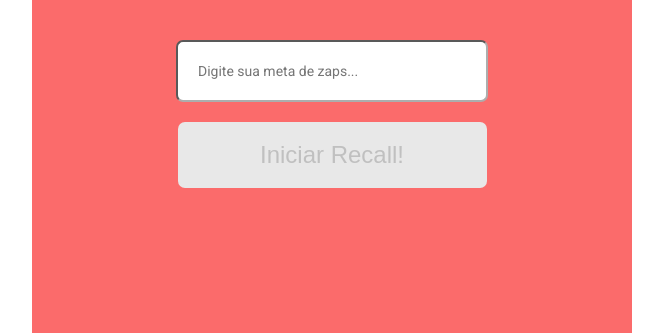
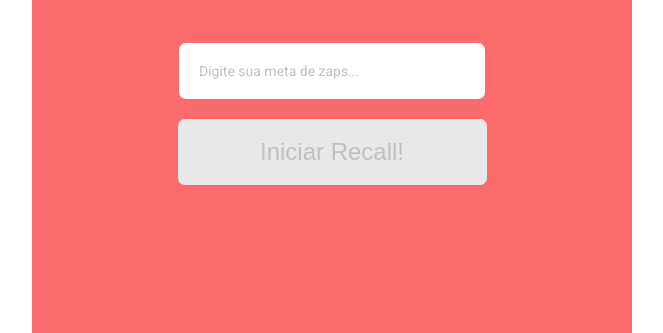
Before and after one commit to AleCostaS/projeto8-zaprecall, a React app: page / in a window 1280 px wide. Shown: the part 467-800 px from the top of the page, without its empty margins (308-971 px from the left). Built offline with nearby package versions, Linux system fonts and the light colour scheme; a web font is replaced by a local one.

Commit message:
mudando a tela e verificando a meta

```diff
--- a/src/CSS/reset.css
+++ b/src/CSS/reset.css
@@ -15,7 +15,7 @@ table, caption, tbody, tfoot, thead, tr, th, td,
 article, aside, canvas, details, embed,
 figure, figcaption, footer, header, hgroup,
 menu, nav, output, ruby, section, summary,
-time, mark, audio, video {
+time, mark, audio, video, input {
 	margin: 0;
 	padding: 0;
 	border: 0;
--- a/src/CSS/style.css
+++ b/src/CSS/style.css
@@ -2,6 +2,7 @@
 
 body {
     font-family: 'Roboto', sans-serif;
+    box-sizing: border-box;
 
     display: flex;
     justify-content: center;
@@ -33,7 +34,7 @@ h1 {
 }
 
 .meta input {
-    color: #ADADAD;
+    background-color: #FFFFFF;
     font-family: 'Roboto';
     font-style: normal;
     font-weight: 400;
@@ -44,10 +45,12 @@ h1 {
     padding-left: 20px;
     border-radius: 7px;
     border-color: #ADADAD;
+    color: #FB6B6B;
 }
 
-.meta input :placeholder {
+.meta input::placeholder {
     margin-left: 20px;
+    color: #C0C0C0;
 }
 
 .botão {
@@ -65,7 +68,13 @@ h1 {
     align-items: center;
 }
 
-.desativado{
+.desativado {
     background-color: #E8E8E8;
     color: #C0C0C0;
 }
+
+.ativado {
+    background-color: #FFFFFF;
+    color: #D70900;
+    border: 5px #D70900;
+}
--- /dev/null
+++ b/src/components/Meta.js
@@ -0,0 +1,26 @@
+import logo from '../img/logo.png';
+
+export default function Meta(props){
+    const metaValida = (e) => {
+        if (isNaN(e.target.value) || parseInt(e.target.value) < 1 || e.target.value === ''){
+            document.querySelector('.botão').classList.add('desativado')
+            document.querySelector('.botão').classList.remove('ativado')
+            document.querySelector('.botão').removeEventListener('click', props.mudarTela);
+        } else {
+            document.querySelector('.botão').classList.remove('desativado')
+            document.querySelector('.botão').classList.add('ativado')
+            document.querySelector('.botão').addEventListener('click', props.mudarTela);
+        }
+    };
+
+    return (
+        <>
+            <div className='meta'>
+                <img src={logo} />
+                <h1>ZapRecall</h1>
+                <input placeholder='Digite sua meta de zaps...' onChange={metaValida}></input>
+                {props.button}
+            </div>
+        </>
+    );
+}
--- a/src/index.js
+++ b/src/index.js
@@ -1,17 +1,31 @@
 import ReactDOM from 'react-dom';
+import React from "react";
+import Meta from './components/Meta';
 
 import './CSS/reset.css';
 import './CSS/style.css';
-import logo from './img/logo.png'
+
+
+
+function App() {
+    const [tela, setTela] = React.useState(0);
+
+    if (tela === 0){
+        return (
+            <>
+                <Meta button={<div className='botão desativado'>Iniciar Recall!</div>} mudarTela={() => setTela(tela+1)}/>
+            </>
+        );
+    } else {
+        return (
+            <>
+                oi
+            </>
+        );
+    }
+
+}
 
 ReactDOM.render(
-    <>
-        <div className='meta'>
-            <img src={logo} />
-            <h1>ZapRecall</h1>
-            <input placeholder='Digite sua meta de zaps...'></input>
-            <div className='botão desativado'>Iniciar Recall!</div>
-        </div>
-    </>,
-    document.querySelector(".root")
+    <App />, document.querySelector(".root")
 );
```
